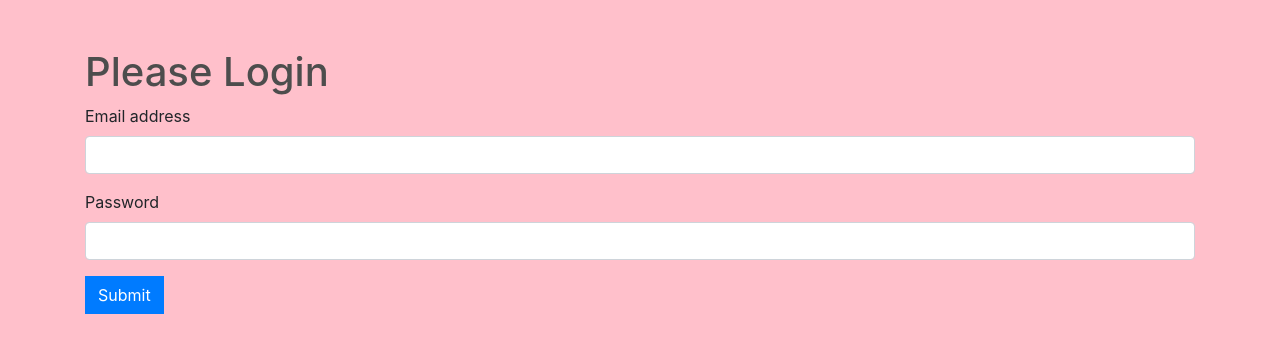
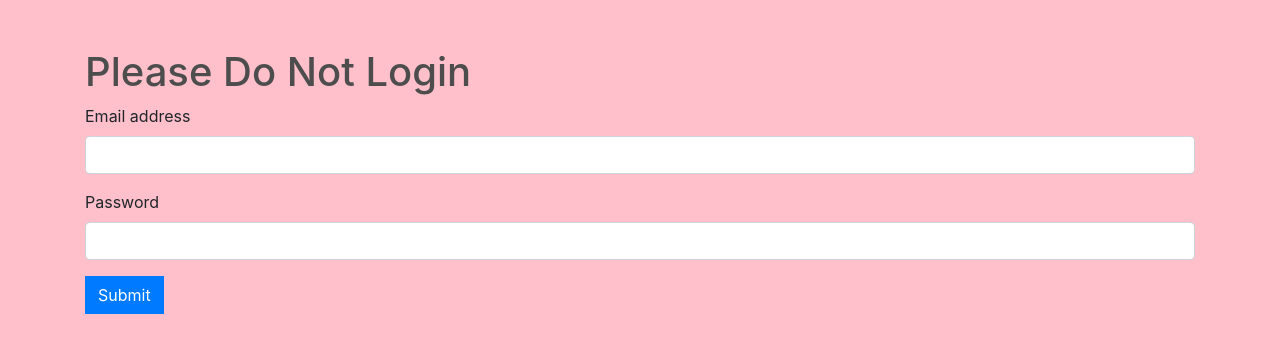
Before and after one commit to tagiroid/everydayshop24, a Django app: page /members/login_user in a window 1280 px wide. Shown: the part 57-410 px from the top of the page. Run offline with Django 4.2, Linux system fonts and the light colour scheme; some libraries are stand-ins or nearby versions.

Commit message:
Please do not login sign

```diff
--- a/everydayshop24/members/templates/authenticate/login.html
+++ b/everydayshop24/members/templates/authenticate/login.html
@@ -2,7 +2,7 @@
 {% load static %}
 {% block content %}
 
-<h1>Please Login</h1>
+<h1>Please Do Not Login</h1>
 
 <form action="" method=POST>
 	{% csrf_token %}
```
